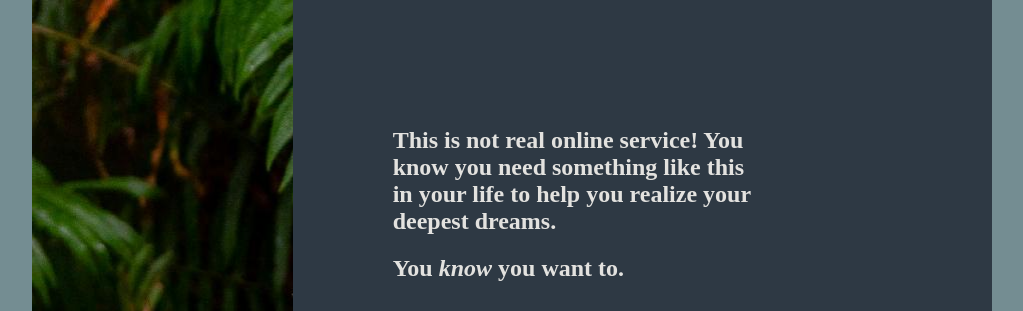
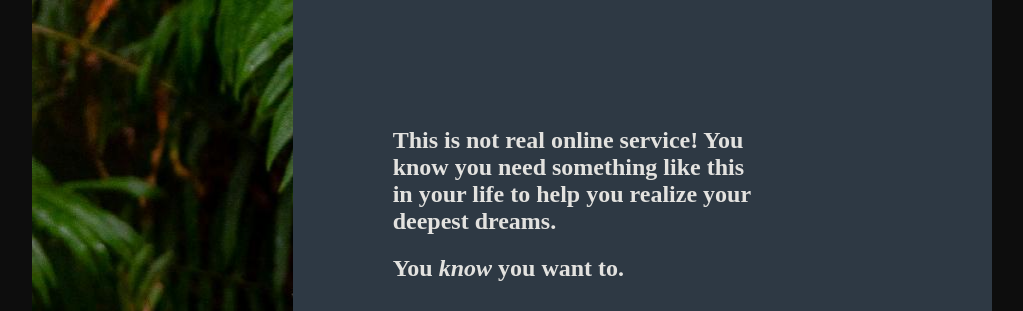
Before and after one commit to 7minutech/sign_up_form_oden, a plain HTML site: page index.html in a window 1280 px wide. Shown: the top 311 px of the page, without its empty margins (128-1151 px from the left). Drawn offline with Linux system fonts and the light colour scheme.

Commit message:
style: changed body background color

```diff
--- a/style.css
+++ b/style.css
@@ -12,7 +12,7 @@ body{
   height: 100%;
   display: flex;
   justify-content: center;
-  background-color: #748D92;
+  background-color: #0D0D0D;
   color: #E3E2DF;
   font-weight: bold;
 }
```
